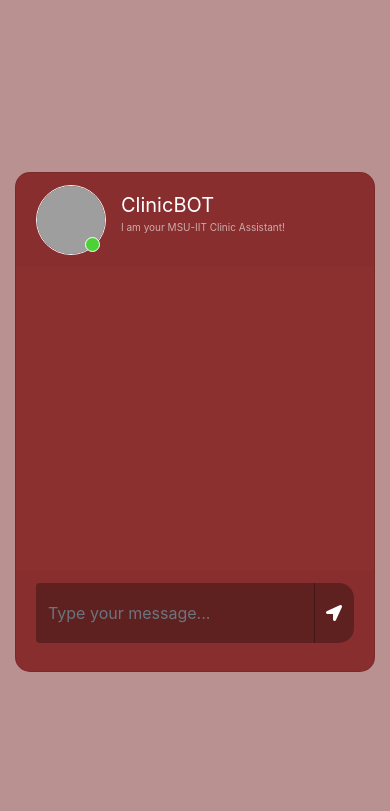
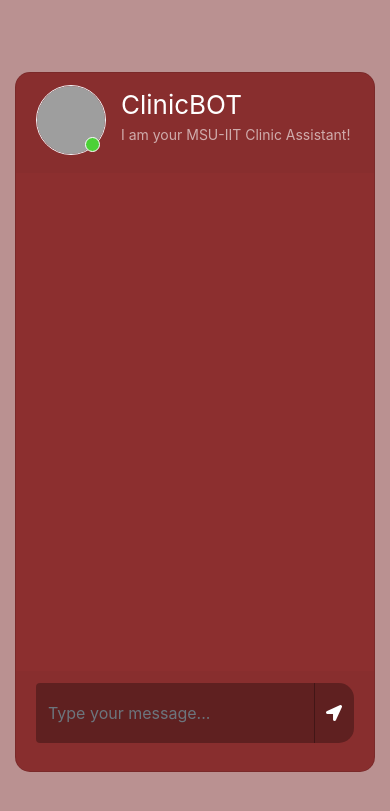
Before and after one commit to HansDy17/ClinicBOT, a Flask app: template app/templates/index.html in a window 390 px wide. Shown: the top 811 px of the page. Run offline with Flask 3, Linux system fonts and the light colour scheme; the template is opened without the code that fills it, so the values that code supplies are empty; some libraries are stand-ins or nearby versions; grey boxes are pictures that could not be loaded.

Commit message:
STYLE: Update CSS for improved layout and responsiveness of chat interface

```diff
--- a/app/static/css/style.css
+++ b/app/static/css/style.css
@@ -11,7 +11,9 @@
 	margin-bottom: auto;
 }
 .card{
-	height: 500px;
+	height: auto;
+    min-height: 700px;
+    max-height: 90vh;
 	border-radius: 15px !important;
 	background-color: rgba(119, 4, 4, 0.692) !important;
 }
@@ -50,6 +52,8 @@
 	color:white !important;
 	height: 60px !important;
 	overflow-y: auto;
+    resize: none; /* Prevents resizing */
+    max-height: 100px; /* Limits the input field’s height */
 }
 	.type_msg:focus{
 	 box-shadow:none !important;
@@ -128,11 +132,11 @@
 	margin-left: 15px;
 }
 .user_info span{
-	font-size: 20px;
+	font-size: 26px;
 	color: white;
 }
 .user_info p{
-	font-size: 10px;
+	font-size: 14px;
 	color: rgba(255,255,255,0.6);
 }
 .video_cam{
@@ -162,6 +166,10 @@
 	background-color: #58cc71;
 	padding: 10px;
 	position: relative;
+    max-width: 70%; /* Prevents message bubbles from stretching too wide */
+    word-wrap: break-word; /* Ensures long words wrap properly */
+    white-space: pre-wrap; /* Allows text to break into multiple lines */
+    overflow-wrap: break-word; /* Breaks long words */
 }
 .msg_time{
 	position: absolute;
```
